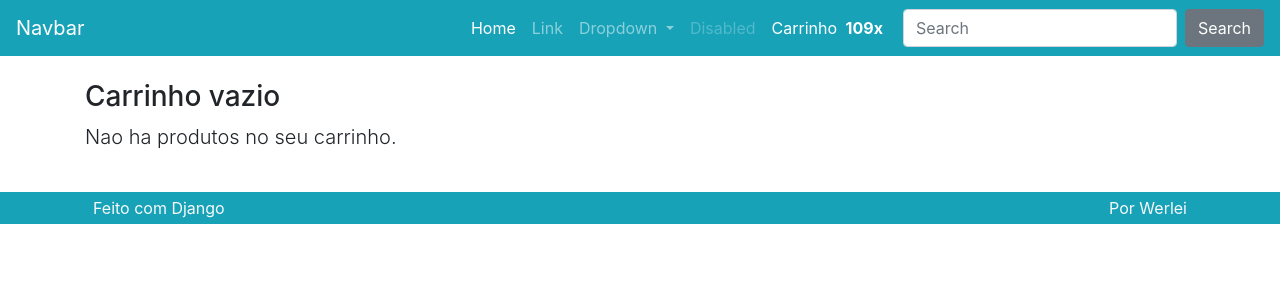
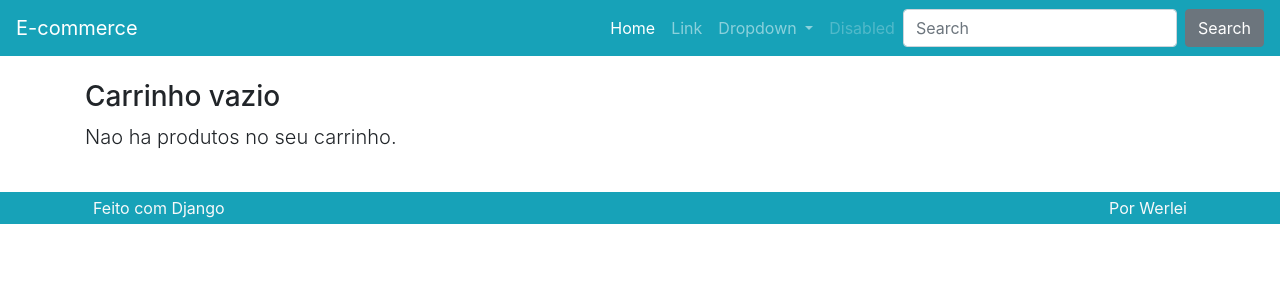
Before and after one commit to Wesley-Breno/E-commerce, a Django app: page /carrinho/ in a window 1280 px wide. Shown: the top 300 px of the page. Run offline with Django 3.2, Linux system fonts and the light colour scheme; some libraries are stand-ins or nearby versions.

Commit message:
Adicionando o algoritmo do carrinho de compras
Adicionei o algoritmo do carrinho de compras e seu template.

```diff
--- a/ecommerce/templates/base.html
+++ b/ecommerce/templates/base.html
@@ -8,6 +8,7 @@
 <body>
     {% include 'parciais/_nav.html'%}
     <main class="container mt-4 mb-4">
+        {% include 'parciais/_messages.html' %}
         {% block 'conteudo' %}{% endblock %}
     </main>
 
--- a/ecommerce/templates/parciais/_nav.html
+++ b/ecommerce/templates/parciais/_nav.html
@@ -1,6 +1,7 @@
+{% load filters %}
 {% load static %}
 <nav class="navbar navbar-dark bg-primary navbar-expand-lg">
-    <a class="navbar-brand" href="index.html">Navbar</a>
+    <a class="navbar-brand" href="{% url 'produto:lista' %}">E-commerce</a>
     <button class="navbar-toggler" type="button" data-toggle="collapse" data-target="#navbarSupportedContent"
         aria-controls="navbarSupportedContent" aria-expanded="false" aria-label="Toggle navigation">
         <span class="navbar-toggler-icon"></span>
@@ -29,19 +30,23 @@
             <li class="nav-item">
                 <a class="nav-link disabled" href="#">Disabled</a>
             </li>
+
+            {% if request.session.carrinho %}
             <li class="nav-item">
-                <a class="nav-link nav-cart-link active" href="#">
+                <a class="nav-link nav-cart-link active" href="{% url 'produto:carrinho' %}">
                     <span class="nav-cart-text mr-1">
                         Carrinho
                     </span>
                     <span class="nav-cart-count mr-1">
-                        <strong>109x</strong>
+                        <strong>{{ request.session.carrinho|cart_total_qtd }}x</strong>
                     </span>
                     <span class="nav-cart-icon mr-2">
                         <i class="fas fa-shopping-cart"></i>
                     </span>
                 </a>
             </li>
+            {% endif %}
+
         </ul>
         <form class="form-inline my-2 my-lg-0">
             <input class="form-control mr-sm-2" type="search" placeholder="Search" aria-label="Search">
```
